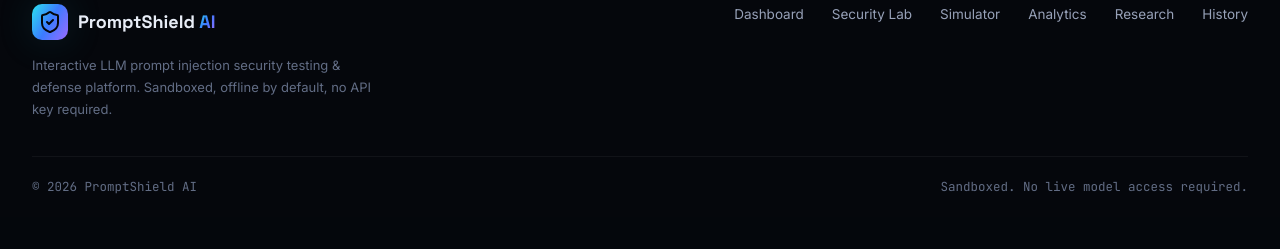
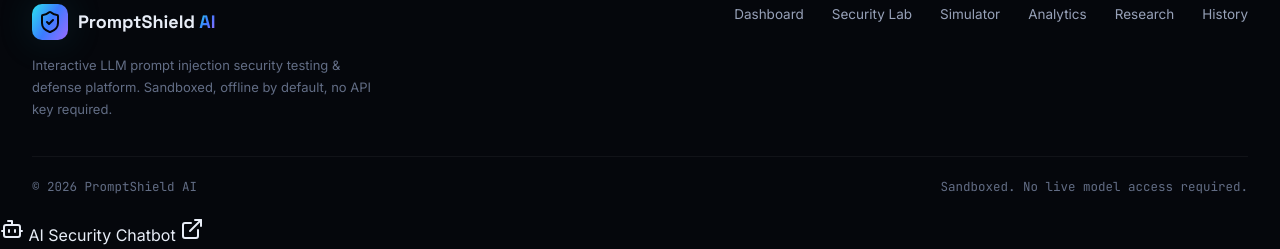
Before and after one commit to Manthan1611/PromptShield-AI, a Flask app: page /admin in a window 1280 px wide. Shown: the part 836-1085 px from the top of the page. Before the commit the page ends 1030 px from the top, so only its background shows below. Run offline with Flask 3, Linux system fonts and the light colour scheme; parts of the project's set-up code (start-up, migrations or seed data) failed here and were passed over.

Commit message:
Add AI Security Chatbot launcher to base.html
Added a floating AI Security Chatbot launcher to the base template, visible on pages other than the home page.

```diff
--- a/templates/base.html
+++ b/templates/base.html
@@ -102,6 +102,16 @@
 </footer>
 
 <!-- Shared detail modal (populated by main.js / page scripts) -->
+  {% if active_page != 'home' %}
+<!-- Floating AI Security Chatbot launcher (opens external chatbot in a new tab) -->
+<a href="https://prompt-guard-chatbot.netlify.app/" class="chatbot-fab" id="chatbotFab"
+   target="_blank" rel="noopener noreferrer"
+   aria-label="AI Security Chatbot (opens in a new tab)" title="Open AI Security Chatbot">
+  <span class="chatbot-fab-icon" aria-hidden="true"><i data-lucide="bot"></i></span>
+  <span class="chatbot-fab-label">AI Security Chatbot</span>
+  <i data-lucide="external-link" class="chatbot-fab-ext" aria-hidden="true"></i>
+</a>
+{% endif %}
 <div class="modal-overlay" id="detailModal" aria-hidden="true">
   <div class="glass-card modal-box" role="dialog" aria-modal="true" aria-labelledby="detailModalTitle">
     <button class="modal-close" id="detailModalClose" aria-label="Close">
```
